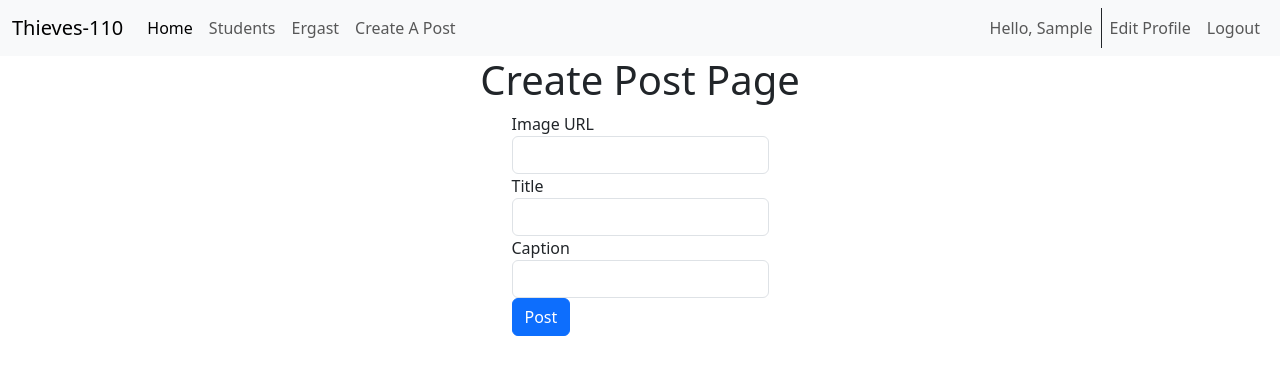
After one commit to cjsachs/Thieves110-Flask, a Flask app: page /posts/create in a window 1280 px wide. The commit adds this page. Shown: the top 375 px of the page. Run offline with Flask 3, Linux system fonts and the light colour scheme; the visitor is signed in with stand-in values (Sample User, id 1); some libraries are stand-ins or nearby versions.

Commit message:
Day 5: Social Capabilities

```diff
--- a/app/__init__.py
+++ b/app/__init__.py
@@ -3,11 +3,13 @@ from config import Config
 from flask_sqlalchemy import SQLAlchemy
 from flask_migrate import Migrate
 from flask_login import LoginManager
+from flask_moment import Moment
 
 # Initializing Packages
 login = LoginManager()
 db = SQLAlchemy()
 migrate = Migrate()
+moment = Moment()
 
 def create_app():
     # Init app
@@ -20,6 +22,7 @@ def create_app():
     login.init_app(app)
     db.init_app(app)
     migrate.init_app(app, db)
+    moment.init_app(app)
 
     # Configure Login Settings
     login.login_view = 'auth.login'
@@ -29,9 +32,11 @@ def create_app():
     # Importing Blueprints
     from .blueprints.main import main
     from .blueprints.auth import auth
+    from .blueprints .posts import posts
 
     # Register Blueprints
     app.register_blueprint(main)
     app.register_blueprint(auth)
+    app.register_blueprint(posts)
 
     return app
--- a/app/blueprints/main/routes.py
+++ b/app/blueprints/main/routes.py
@@ -2,12 +2,15 @@ from flask import render_template, request
 import requests
 from . import main
 from flask_login import login_required
+from ...models import User
 
 # ROUTES SECTION
 @main.route('/', methods=['GET'])
 @login_required
 def home():
-    return render_template('home.html')
+    users = User.query.all()
+    print(users)
+    return render_template('home.html', users=users)
 
 
 
--- /dev/null
+++ b/app/blueprints/posts/__init__.py
@@ -0,0 +1,5 @@
+from flask import Blueprint
+
+posts = Blueprint('posts', __name__, template_folder='posts_templates', url_prefix='/posts')
+
+from . import routes
--- /dev/null
+++ b/app/blueprints/posts/forms.py
@@ -0,0 +1,9 @@
+from flask_wtf import FlaskForm
+from wtforms import EmailField, SubmitField, StringField
+from wtforms.validators import DataRequired
+
+class PostForm(FlaskForm):
+    img_url = StringField('Image URL', validators=[DataRequired()])
+    title = StringField('Title', validators=[DataRequired()])
+    caption = StringField('Caption', validators=[DataRequired()])
+    submit_btn = SubmitField('Post')
--- /dev/null
+++ b/app/blueprints/posts/posts_templates/create_post.html
@@ -0,0 +1,25 @@
+{% extends 'base.html' %}
+
+{% block title %}
+Create Post
+{% endblock %}
+
+{% block content %}
+<h1>Create Post Page</h1>
+<form action="{{url_for('posts.create_post')}}" method="POST">
+    {{form.hidden_tag()}}
+    <div class="form-group">
+        {{form.img_url.label()}}
+        {{form.img_url(class='form-control')}}
+      </div>
+      <div class="form-group">
+        {{form.title.label()}}
+        {{form.title(class='form-control')}}
+      </div>
+    <div class="form-group">
+      {{form.caption.label()}}
+      {{form.caption(class='form-control')}}
+    </div>
+    {{form.submit_btn(class='btn btn-primary')}}
+</form>
+{% endblock %}
--- /dev/null
+++ b/app/blueprints/posts/routes.py
@@ -0,0 +1,40 @@
+from flask import request, render_template, redirect, url_for, flash
+from flask_login import login_required, current_user
+from .forms import PostForm
+from . import posts
+from ...models import Post
+
+# Create a Post
+@posts.route('/create', methods=['GET', 'POST'])
+@login_required
+def create_post():
+    form = PostForm()
+    if request.method == 'POST' and form.validate_on_submit():
+
+        # Grabbing our form data and storing into a dict
+        new_post_data = {
+            'img_url': form.img_url.data,
+            'title': form.title.data.title(),
+            'caption': form.caption.data,
+            'user_id': current_user.id
+        }
+
+        # Create instance of Post
+        new_post = Post()
+
+        # Implementing values from our form data for our instance
+        new_post.from_dict(new_post_data)
+
+        # Save user to database
+        new_post.save_to_db()
+
+        flash('You have successfully made a post!', 'success')
+        return redirect(url_for('posts.view_posts'))
+    return render_template('create_post.html', form=form)
+
+# View All Posts
+@posts.route('/view_posts', methods=['GET'])
+@login_required
+def view_posts():
+    posts = Post.query.all()
+    return render_template('view_posts.html', posts=posts)
--- a/app/models.py
+++ b/app/models.py
@@ -2,6 +2,11 @@ from app import db, login
 from flask_login import UserMixin # Only use UserMixin for the User Model
 from datetime import datetime
 from werkzeug.security import generate_password_hash, check_password_hash
+
+followers = db.Table('followers',
+    db.Column('follower_id', db.Integer, db.ForeignKey('user.id')),
+    db.Column('followed_id', db.Integer, db.ForeignKey('user.id'))
+)
 
 class User(UserMixin, db.Model):
     id = db.Column(db.Integer, primary_key=True)
@@ -10,6 +15,14 @@ class User(UserMixin, db.Model):
     email = db.Column(db.String, unique=True, nullable=False)
     password = db.Column(db.String)
     created_on = db.Column(db.DateTime, default=datetime.utcnow)
+    posts = db.relationship('Post', backref='author', lazy='dynamic')
+    followed = db.relationship('User',
+        secondary = followers,
+        primaryjoin = (followers.columns.follower_id == id),
+        secondaryjoin = (followers.columns.followed_id == id),
+        backref = db.backref('followers', lazy='dynamic'),
+        lazy = 'dynamic'
+    )
 
     # hashes our password
     def hash_password(self, original_password):
@@ -34,3 +47,29 @@ class User(UserMixin, db.Model):
 @login.user_loader
 def load_user(user_id):
     return User.query.get(user_id)
+
+class Post(db.Model):
+    id = db.Column(db.Integer, primary_key=True)
+    img_url = db.Column(db.String, nullable=False)
+    title = db.Column(db.String)
+    caption = db.Column(db.String)
+    date_created = db.Column(db.DateTime, default=datetime.utcnow)
+    # Foreign Key to User Table
+    user_id = db.Column(db.Integer, db.ForeignKey('user.id'))
+
+    # Use this method to register our post attributes
+    def from_dict(self, data):
+        self.img_url = data['img_url']
+        self.title = data['title']
+        self.caption = data['caption']
+        self.user_id = data['user_id']
+
+    # Save the post to database
+    def save_to_db(self):
+        db.session.add(self)
+        db.session.commit()
+
+    # Delete the post from database
+    def delete_post(self):
+        db.session.delete(self)
+        db.session.commit()
--- a/app/templates/base.html
+++ b/app/templates/base.html
@@ -10,6 +10,7 @@
     <link rel="icon" type="image/png" sizes="32x32" href="{{url_for('static', filename='images/favicon-32x32.png')}}">
     <link rel="icon" type="image/png" sizes="16x16" href="{{url_for('static', filename='images/favicon-16x16.png')}}">
     <link rel="manifest" href="{{url_for('static', filename='images/site.webmanifest')}}">
+    {{ moment.include_moment() }}
     {% block css %}
 
     {% endblock %}
@@ -28,7 +29,7 @@
             {% endfor %}
         {% endif %}
     {% endwith %}
-    <div class="container">
+    <div class="container d-flex flex-column align-items-center">
         {% block content %}
         {% endblock %}
     </div>
--- a/app/templates/includes/nav.html
+++ b/app/templates/includes/nav.html
@@ -15,6 +15,9 @@
             </li>
             <li class="nav-item">
                 <a class="nav-link" href="{{url_for('main.ergast')}}">Ergast</a>
+            </li>
+            <li class="nav-item">
+                <a class="nav-link" href="{{url_for('posts.create_post')}}">Create A Post</a>
             </li>
             {% else %}
             <li class="nav-item">
--- a/requirements.txt
+++ b/requirements.txt
@@ -6,6 +6,7 @@ colorama==0.4.6
 Flask==2.2.3
 Flask-Login==0.6.2
 Flask-Migrate==4.0.4
+Flask-Moment==1.0.5
 Flask-SQLAlchemy==3.0.3
 Flask-WTF==1.1.1
 greenlet==2.0.2
@@ -14,6 +15,7 @@ itsdangerous==2.1.2
 Jinja2==3.1.2
 Mako==1.2.4
 MarkupSafe==2.1.2
+packaging==23.0
 psycopg2==2.9.5
 pycodestyle==2.10.0
 python-dotenv==1.0.0
```
Also changed, not shown: app/blueprints/posts/posts_templates/view_posts.html (added, +21 -0 lines), app/templates/home.html (+13 -0 lines), migrations/versions/f538b733d3d3_.py (added, +44 -0 lines), app/static/images/thievesbglogo.png (added).
